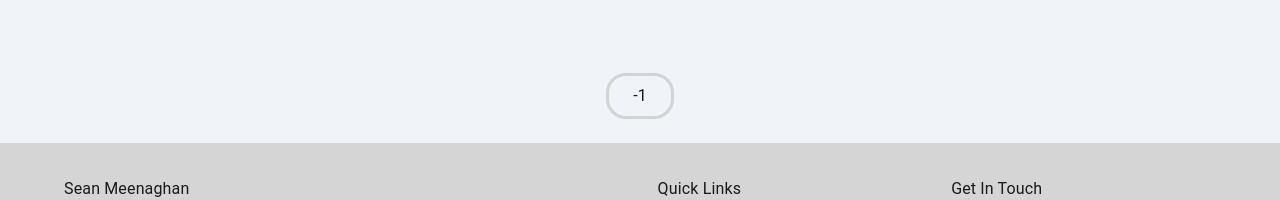
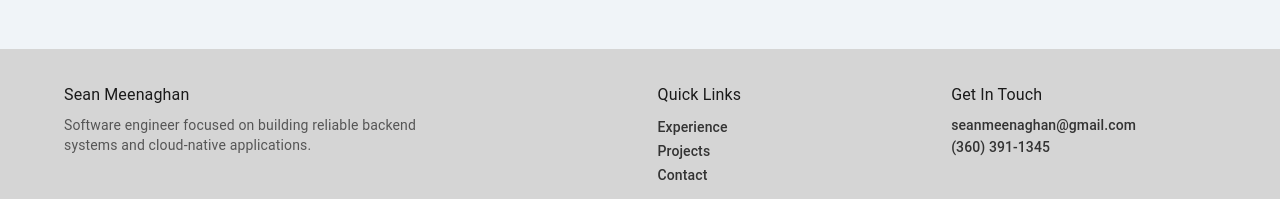
Before and after one commit to s-meenaghan7/homepage, a React (Vite) app: page / in a window 1280 px wide. Shown: the part 3113-3312 px from the top of the page. Built offline with nearby package versions, Linux system fonts and the light colour scheme; no server answers; some icons are missing.

Commit message:
chore: removed VisitorCounter dependency for initial deployment

```diff
--- a/src/Home.tsx
+++ b/src/Home.tsx
@@ -6,7 +6,7 @@ import { Contact } from "./features/contact"
 import { Experience } from "./features/experience"
 import { Intro } from "./features/intro"
 import { Projects } from "./features/projects"
-import { VisitorCounter } from "./features/visitor-counter"
+// import { VisitorCounter } from "./features/visitor-counter"
 
 export function Home() {
   const location = useLocation()
@@ -33,7 +33,7 @@ export function Home() {
       <Experience />
       <Projects />
       <Contact />
-      <VisitorCounter />
+      {/* <VisitorCounter /> */}
     </Container>
   )
 }
```
